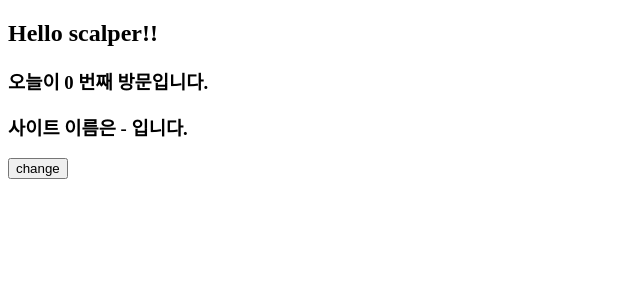
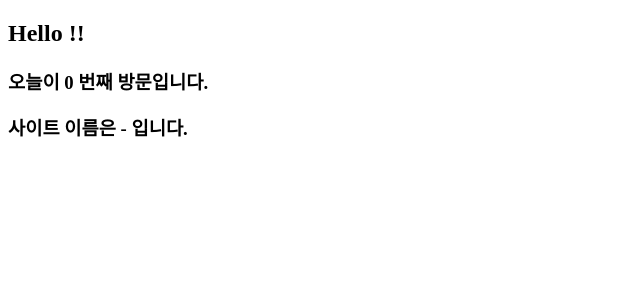
Before and after one commit to wangkodok/Vue-Study, a Vue app in the folder vue-intro/vue-practice/: page / in a window 1280 px wide. Shown: the top 300 px of the page, without its empty margins (0-640 px from the left). Built offline with nearby package versions, Linux system fonts and the light colour scheme.

Commit message:
chapter_40: component3

```diff
--- a/vue-intro/vue-practice/src/App.vue
+++ b/vue-intro/vue-practice/src/App.vue
@@ -1,43 +1,38 @@
 <template>
   <div>
-    <!-- <GreetingUser username="scalper" /> -->
-    <GreetingUser
-      :username="username"
-      :numberOfVisit="numberOfVisit"
-      :siteInfo="siteInfo"
-    />
-    <!-- <GreetingUser username="dooli" /> -->
-    <!-- <GreetingUser username="pororo" /> -->
-    <!-- <GreetingUser username="monkey" /> -->
-    <!-- <GreetingUser /> -->
-    <button @click="changeName()">change</button>
+    <!-- <ul>
+      <li v-for="prduct in products" :key="prduct.id">{{ prduct }}</li>
+    </ul> -->
+
+    <!-- <ProductList :products="products" /> -->
+    <GreetingUser id="greeting" />
   </div>
 </template>
 
 <script>
+// import ProductList from "./components/ProductList.vue";
 import GreetingUser from "./components/GreetingUser.vue";
 export default {
   name: "App",
   components: {
-    GreetingUser: GreetingUser,
+    // ProductList,
+    GreetingUser,
   },
   data() {
     return {
-      username: "scalper",
-      numberOfVisit: undefined,
-      siteInfo: undefined,
-      // siteInfo: {
-      //   name: "vue",
-      //   teacher: "eas",
-      //   subject: "front-end",
-      // },
+      // products: [
+      //   { id: 0, name: "tv", price: 500000, company: "lg" },
+      //   { id: 1, name: "전자렌지", price: 200000, company: "삼성" },
+      //   { id: 2, name: "가스오븐", price: 300000, company: "한화" },
+      //   { id: 3, name: "냉장고", price: 500000, company: "대우" },
+      //   { id: 4, name: "에어컨", price: 1000000, company: "해태" },
+      // ],
     };
   },
-  methods: {
-    changeName() {
-      this.username = "DDoch";
-    },
-  },
+  computed: {},
+  watch: {},
+  directives: {},
+  methods: {},
 };
 </script>
 
--- a/vue-intro/vue-practice/src/components/GreetingUser.vue
+++ b/vue-intro/vue-practice/src/components/GreetingUser.vue
@@ -1,12 +1,18 @@
 <template>
-  <h2>Hello {{ username }}!!</h2>
+  <div>
+    <h2 v-bind="$attrs">Hello {{ username }}!!</h2>
+    <h3>오늘이 {{ numberOfVisit }} 번째 방문입니다.</h3>
+    <h3>사이트 이름은 {{ siteInfo.name }} 입니다.</h3>
+  </div>
+  <!-- <h2 v-bind="$attrs">Hello {{ username }}!!</h2>
   <h3>오늘이 {{ numberOfVisit }} 번째 방문입니다.</h3>
-  <h3>사이트 이름은 {{ siteInfo.name }} 입니다.</h3>
+  <h3>사이트 이름은 {{ siteInfo.name }} 입니다.</h3> -->
 </template>
 
 <script>
 export default {
   // name: "Greeting User",
+  inheritAttrs: false, // 부모한테 상속 받지 않는다.
   props: {
     username: String,
     numberOfVisit: {
--- /dev/null
+++ b/vue-intro/vue-practice/src/components/ProductList.vue
@@ -0,0 +1,34 @@
+<template>
+  <div>
+    <ul>
+      <!-- {{
+        products
+      }} -->
+      <ProductItem
+        v-for="product in products"
+        :key="product.id"
+        :product="product"
+      />
+    </ul>
+  </div>
+</template>
+
+<script>
+import ProductItem from "./ProductItem.vue";
+export default {
+  name: "product-list",
+  components: {
+    ProductItem,
+  },
+  props: {
+    products: {
+      type: Array,
+      default: () => {
+        return [];
+      },
+    },
+  },
+};
+</script>
+
+<style></style>
```
Also changed, not shown: vue-intro/vue-practice/src/components/ProductItem.vue (added, +33 -0 lines).
